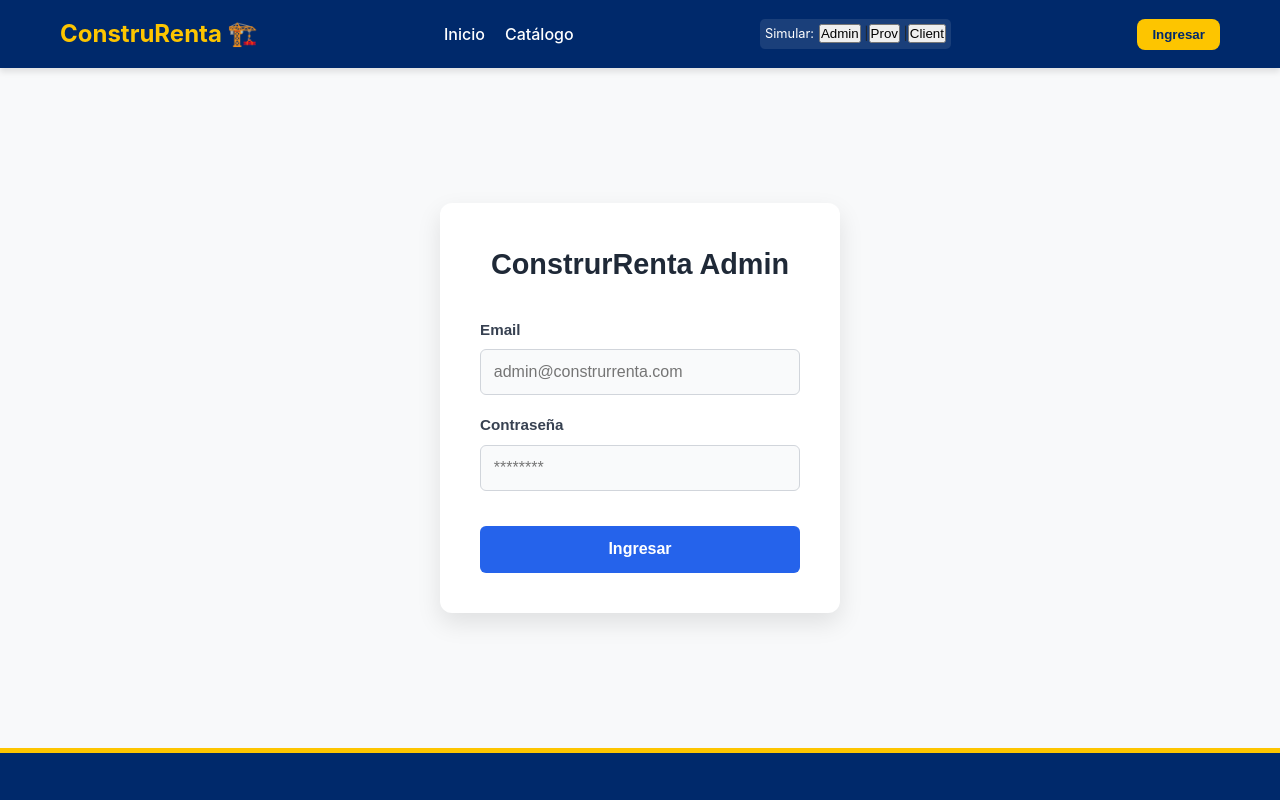
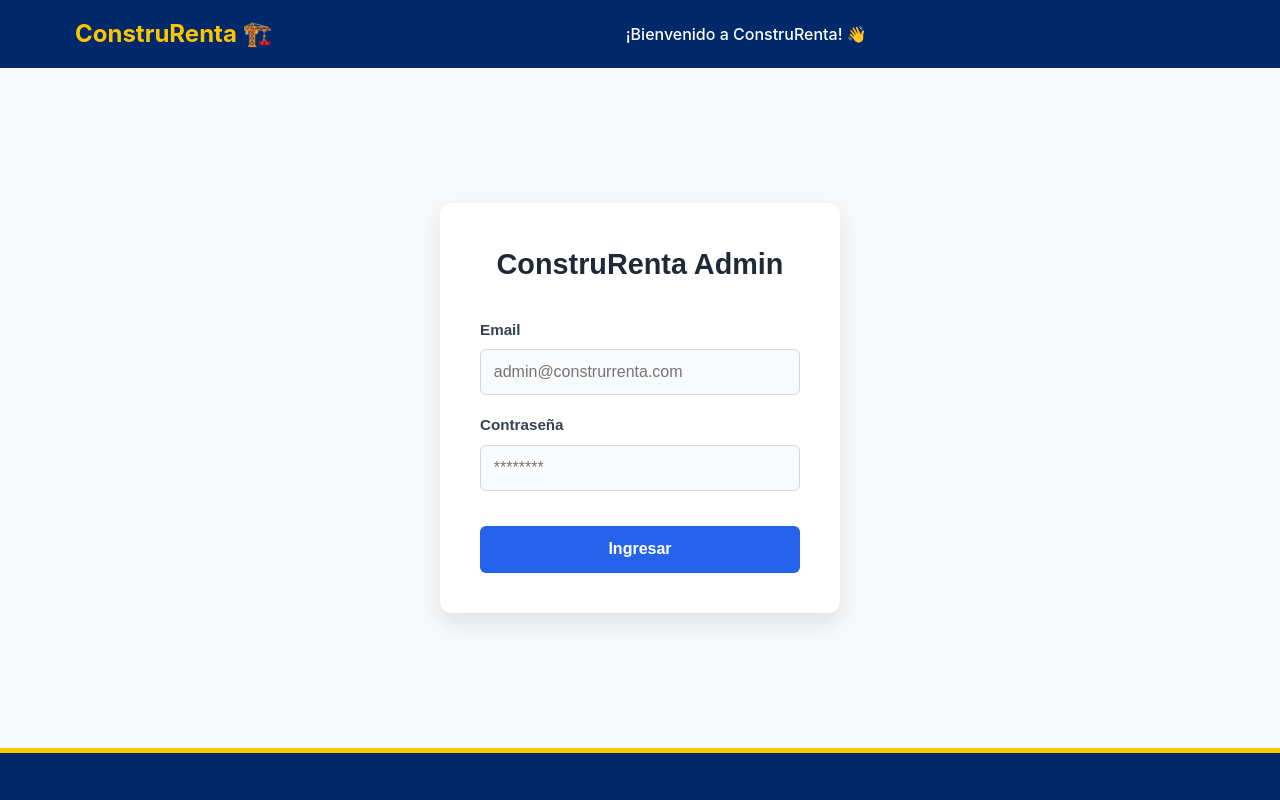
Before and after one commit to victormoreno-2007/proyecto-spring-boot-front, a React (Vite) app: page /login in a window 1280 px wide. Shown: the top 800 px of the page. Built offline with nearby package versions, Linux system fonts and the light colour scheme.

Commit message:
feat: :sparkles: se hace una mejora visual de la pagina d login y se quitan recursos basura

```diff
--- a/src/components/common/Header.tsx
+++ b/src/components/common/Header.tsx
@@ -1,72 +1,71 @@
-import { Link } from 'react-router-dom';
-import { useState } from 'react';
+import { Link, useNavigate } from 'react-router-dom';
+import { useAuth } from '../../contexts/AuthContext';
 import '../../styles/header.css';
 
 const Header = () => {
-  // ESTADO TEMPORAL PARA SIMULAR ROLES (Borrar esto cuando integren el Login real)
-  const [role, setRole] = useState<'guest' | 'admin' | 'provider' | 'client'>('guest');
+
+  const { isAuthenticated, logout, user } = useAuth();
+  const navigate = useNavigate();
+
+  const handleLogout = () => {
+    logout();
+    navigate('/login');
+  };
 
   return (
-    <header style={{ backgroundColor: 'var(--imperial-blue)', padding: '1rem 0', boxShadow: '0 4px 6px rgba(0,0,0,0.1)' }}>
+    <header className="header" style={{ backgroundColor: 'var(--imperial-blue)', padding: '1rem 0' }}>
       <div className="container header-container">
 
         {/* LOGO */}
-        <Link to="/" style={{ fontSize: '1.5rem', fontWeight: 'bold', color: 'var(--school-bus-yellow)' }}>
-          ConstruRenta 🏗️
-        </Link>
+        <div className="logo">
+          <Link to="/" style={{ textDecoration: 'none', color: 'var(--school-bus-yellow)', fontWeight: 'bold', fontSize: '1.5rem' }}>
+            ConstruRenta 🏗️
+          </Link>
+        </div>
 
-        {/* NAVEGACIÓN DINÁMICA SEGÚN EL ROL */}
-        <nav className="nav-links">
-          <Link to="/" className="nav-item">Inicio</Link>
-          <Link to="/catalogo" className="nav-item">Catálogo</Link>
+        {/* NAVEGACIÓN */}
+        <nav className="nav-menu">
+          <ul style={{ display: 'flex', gap: '20px', listStyle: 'none', margin: 0, padding: 0 }}>
 
-          {/* MENÚ SOLO PARA ADMIN (Tu compañero) */}
-          {role === 'admin' && (
-            <>
-              <Link to="/admin/usuarios" className="nav-item" style={{ color: 'var(--gold)' }}>👥 Usuarios</Link>
-              <Link to="/admin/reportes" className="nav-item" style={{ color: 'var(--gold)' }}>📊 Reportes</Link>
-            </>
-          )}
+            {!isAuthenticated && (
+                <span style={{ color: 'white', fontWeight: 500 }}>
+                    ¡Bienvenido a ConstruRenta! 👋
+                </span>
+            )}
 
-          {/* MENÚ SOLO PARA PROVEEDOR (Tú) */}
-          {role === 'provider' && (
-            <>
-              <Link to="/provider/inventario" className="nav-item" style={{ color: '#00ffcc' }}>🛠️ Mi Inventario</Link>
-              <Link to="/provider/reservas" className="nav-item" style={{ color: '#00ffcc' }}>📅 Solicitudes</Link>
-            </>
-          )}
+            {/* Solo mostramos estos links si el usuario tiene el rol correcto */}
 
-          {/* MENÚ SOLO PARA CLIENTE (Tu compañero) */}
-          {role === 'client' && (
-             <Link to="/client/mis-alquileres" className="nav-item">🎒 Mis Alquileres</Link>
-          )}
+            {isAuthenticated && user?.role === 'CUSTOMER' && (
+              <p style={{ color: 'var(--gold)' }}>Lista De Mis Prestamos</p>
+            )}
+
+            {isAuthenticated && user?.role === 'PROVIDER' && (
+              <p style={{ color: 'var(--gold)' }}>Lista De Usuarios</p>
+            )}
+
+            {isAuthenticated && user?.role === 'ADMIN' && (
+              <p style={{ color: 'var(--gold)' }}>Lista De Usuarios</p>
+            )}
+          </ul>
         </nav>
 
-        {/* SIMULADOR DE ROLES (Botones temporales para desarrollo) */}
-        <div style={{ fontSize: '0.8rem', background: 'rgba(255,255,255,0.1)', padding: '5px', borderRadius: '5px' }}>
-          <span style={{ color: 'white', marginRight: '5px' }}>Simular:</span>
-          <button onClick={() => setRole('admin')}>Admin</button> |
-          <button onClick={() => setRole('provider')}>Prov</button> |
-          <button onClick={() => setRole('client')}>Client</button>
-        </div>
-
-        {/* BOTONES DE AUTH */}
+        {/* BOTONES DE ACCIÓN */}
         <div className="auth-buttons">
-          {role === 'guest' ? (
-            <Link to="/login">
-              <button className="btn btn-secondary" style={{ padding: '8px 15px' }}>Ingresar</button>
-            </Link>
-          ) : (
-            <button onClick={() => setRole('guest')} className="btn btn-primary" style={{ border: '1px solid white' }}>
-              Salir ({role})
-            </button>
+          {isAuthenticated && (
+            <div style={{ display: 'flex', gap: '10px', alignItems: 'center' }}>
+              <button
+                onClick={handleLogout}
+                className="btn"
+                style={{ backgroundColor: '#ef4444', color: 'white' }}
+              >
+                Salir
+              </button>
+            </div>
           )}
         </div>
-
       </div>
     </header>
   );
-
 };
 
 export default Header;
--- a/src/pages/login/LoginPage.tsx
+++ b/src/pages/login/LoginPage.tsx
@@ -35,7 +35,7 @@ export default function LoginPage() {
     return (
         <div className="login-container">
             <div className="login-card">
-                <h2 className="login-title">ConstrurRenta Admin</h2>
+                <h2 className="login-title">ConstruRenta Admin</h2>
 
                 {error && (
                     <div className="error-msg">
--- a/src/pages/user/UsersPage.tsx
+++ b/src/pages/user/UsersPage.tsx
@@ -1,13 +1,11 @@
 import { useEffect, useState } from 'react';
 import { userService } from '../../services/userService';
 import type { User } from '../../types/auth';
-import { useAuth } from '../../contexts/AuthContext';
 import './UsersPage.css';
 
 export default function UsersPage() {
     const [users, setUsers] = useState<User[]>([]);
     const [loading, setLoading] = useState(true);
-    const { logout } = useAuth();
 
     // ESTADOS PARA EL MODAL DE CREACIÓN
     const [isModalOpen, setIsModalOpen] = useState(false);
@@ -55,15 +53,14 @@ export default function UsersPage() {
 
     // Enviar el formulario
     const handleCreateUser = async (e: React.FormEvent) => {
-        e.preventDefault(); // Evitar recarga
+        e.preventDefault();
         try {
-            // 1. Llamar al backend
+
             const newUser = await userService.createUser(formData);
 
-            // 2. Agregar el nuevo usuario a la tabla visualmente
+
             setUsers([...users, newUser]);
 
-            // 3. Cerrar modal y limpiar
             setIsModalOpen(false);
             setFormData({ firstName: '', lastName: '', email: '', password: '', role: 'CUSTOMER' });
 
@@ -83,10 +80,6 @@ export default function UsersPage() {
                     {/* 👇 BOTÓN NUEVO USUARIO */}
                     <button onClick={() => setIsModalOpen(true)} className="btn-create">
                         + Nuevo Usuario
-                    </button>
-
-                    <button onClick={logout} className="btn-logout">
-                        Cerrar Sesión
                     </button>
                 </div>
             </div>
--- a/src/styles/header.css
+++ b/src/styles/header.css
@@ -24,3 +24,7 @@
   display: flex;
   gap: 10px;
 }
+
+.logo{
+  margin-left: 15px;
+}
```
